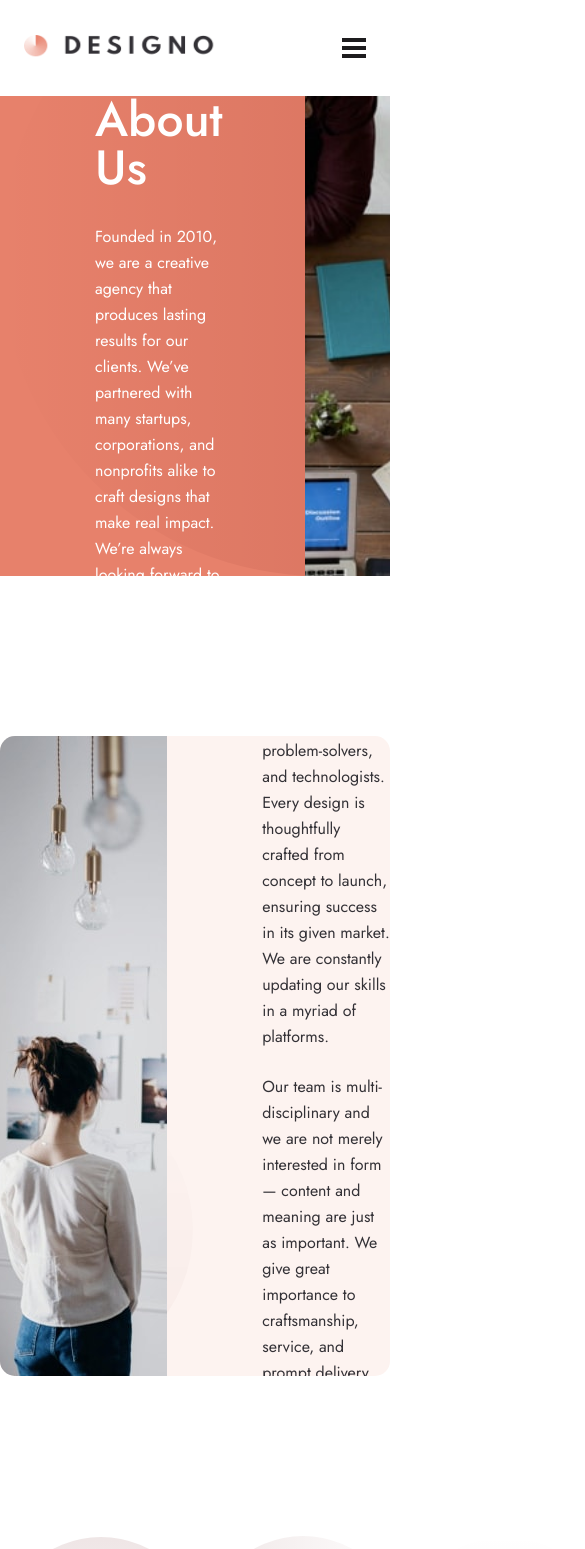
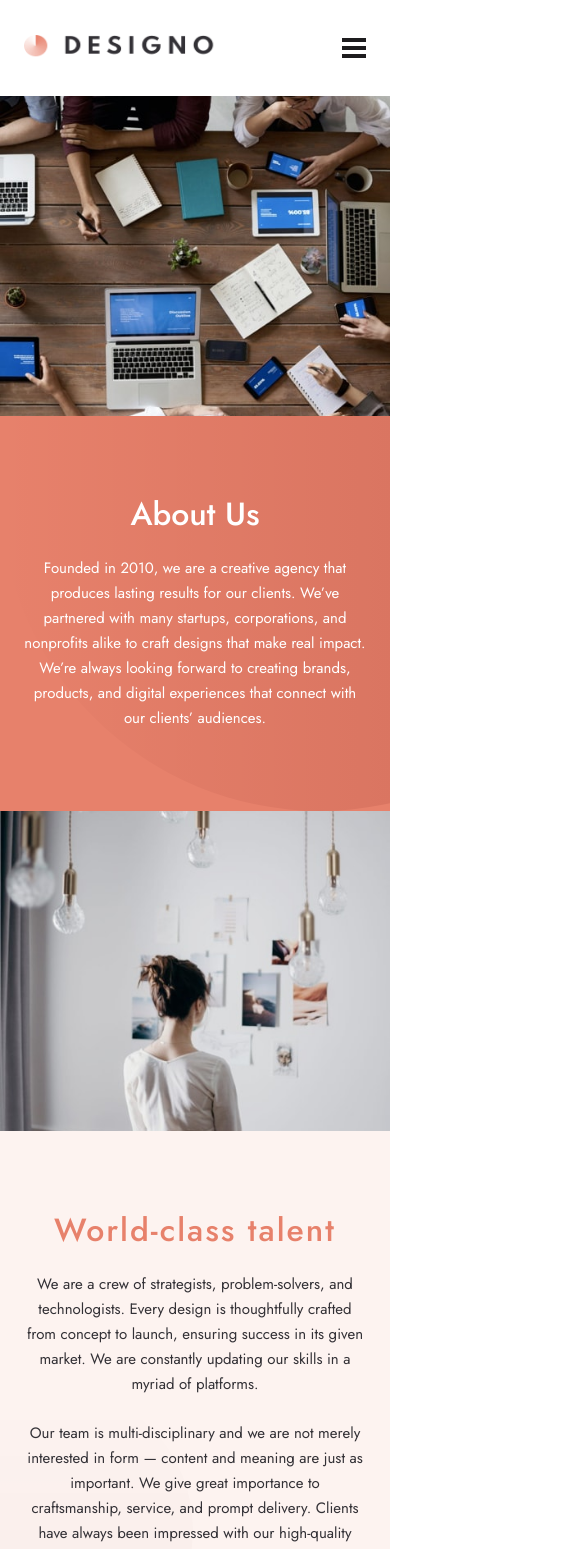
Before and after one commit to Jesuloba-world/Designo, a React (Create React App) app: page /about in a window 390 px wide. Shown: the top 1549 px of the page, 585 px wide, since content can reach past the window. Built offline with nearby package versions, Linux system fonts and the light colour scheme.

Commit message:
about page responsive

```diff
--- a/src/components/AboutHead/index.tsx
+++ b/src/components/AboutHead/index.tsx
@@ -8,6 +8,7 @@ import {
 	Image,
 } from "./style/aboutHead";
 import { ReactComponent as HeroSvg } from "../../assets/about/desktop/bg-pattern-hero-about-desktop.svg";
+import { ReactComponent as HeroSvgMobile } from "../../assets/about/mobile/bg-pattern-hero-about-mobile.svg";
 
 interface imageProps {
 	src: string;
--- a/src/components/AboutHead/style/aboutHead.ts
+++ b/src/components/AboutHead/style/aboutHead.ts
@@ -15,13 +15,19 @@ export const Container = styled.div`
 	margin-bottom: 16rem;
 	position: relative;
 
+	@media ${devices.tablet} {
+		height: 63.2rem;
+		margin-bottom: 12rem;
+	}
+
 	@media ${devices.tablet700} {
 		border-radius: 0;
 	}
 
-	/* @media ${devices.mobile} {
-		height: 32rem;
-	} */
+	@media ${devices.tablet500} {
+		height: 71.5rem;
+		margin-bottom: 0;
+	}
 `;
 
 export const Mask = styled.div`
@@ -32,6 +38,11 @@ export const Mask = styled.div`
 	width: 100%;
 	display: grid;
 	grid-template-columns: 4fr 3fr;
+
+	@media ${devices.tablet} {
+		grid-template-columns: 100%;
+		grid-template-rows: 32rem auto;
+	}
 `;
 
 export const Frame = styled.div`
@@ -40,18 +51,47 @@ export const Frame = styled.div`
 	flex-direction: column;
 	justify-content: center;
 	gap: 3.2rem;
+
+	@media ${devices.tablet} {
+		padding: 0 5.8rem;
+		grid-row: 2;
+		align-items: center;
+	}
+
+	@media ${devices.tablet500} {
+		gap: 2.4rem;
+		padding: 0 2.4rem;
+	}
 `;
 
 export const Title = styled(Heading1)`
 	color: ${({ theme }) => theme.white};
+
+	@media ${devices.tablet500} {
+		font-size: 3.2rem;
+		line-height: 3.6rem;
+	}
 `;
 
 export const Subtitle = styled(Body)`
 	color: ${({ theme }) => theme.white};
+
+	@media ${devices.tablet} {
+		text-align: center;
+	}
+
+	@media ${devices.tablet500} {
+		font-size: 15px;
+		line-height: 25px;
+	}
 `;
 
 export const Image = styled.img`
 	width: 100%;
 	height: 100%;
 	object-fit: cover;
+
+	@media ${devices.tablet} {
+		height: 32rem;
+	}
 `;
--- a/src/components/AboutInfo/style/aboutInfo.ts
+++ b/src/components/AboutInfo/style/aboutInfo.ts
@@ -1,5 +1,6 @@
 import styled from "styled-components/macro";
 import { Heading2, Body } from "../../UI/typography/style/typo";
+import { devices } from "../../devices";
 
 interface reverse {
 	reverse: boolean | undefined;
@@ -25,6 +26,19 @@ export const Container = styled.div<reverse>`
 		bottom: 0;
 		right: 19.7rem;
 	}`};
+
+	@media ${devices.tablet} {
+		height: 73.6rem;
+		margin-bottom: 12rem;
+	}
+
+	@media ${devices.tablet700} {
+		border-radius: 0;
+	}
+
+	@media ${devices.tablet500} {
+		height: 86.5rem;
+	}
 `;
 
 export const Mask = styled.div<reverse>`
@@ -35,11 +49,20 @@ export const Mask = styled.div<reverse>`
 	height: 100%;
 	display: flex;
 	${({ reverse }) => (reverse ? "flex-direction: row-reverse" : null)};
+
+	@media ${devices.tablet} {
+		flex-direction: column;
+	}
 `;
 
 export const Image = styled.img`
 	width: 42.88%;
 	object-fit: cover;
+
+	@media ${devices.tablet} {
+		width: 100%;
+		height: 32rem;
+	}
 `;
 
 export const Frame = styled.div`
@@ -48,10 +71,34 @@ export const Frame = styled.div`
 	flex-direction: column;
 	justify-content: center;
 	gap: 2.4rem;
+
+	@media ${devices.tablet} {
+		padding: 0 5.8rem;
+		align-items: center;
+		height: 100%;
+	}
+
+	@media ${devices.tablet500} {
+		padding: 0 2.4rem;
+	}
 `;
 
 export const Title = styled(Heading2)`
 	color: ${({ theme }) => theme.peach};
+
+	@media ${devices.tablet500} {
+		font-size: 3.2rem;
+		line-height: 3.6rem;
+	}
 `;
 
-export const Subtitle = styled(Body)``;
+export const Subtitle = styled(Body)`
+	@media ${devices.tablet} {
+		text-align: center;
+	}
+
+	@media ${devices.tablet500} {
+		font-size: 15px;
+		line-height: 25px;
+	}
+`;
--- a/src/components/ToLocation/style/toLocation.ts
+++ b/src/components/ToLocation/style/toLocation.ts
@@ -1,5 +1,6 @@
 import styled from "styled-components/macro";
 import { Heading3 } from "../../UI/typography/style/typo";
+import { devices } from "../../devices";
 
 export interface ovalTypes {
 	country: "canada" | "australia" | "uk";
@@ -7,11 +8,17 @@ export interface ovalTypes {
 
 export const Container = styled.div`
 	max-width: 111rem;
-	/* height: 36.4rem; */
 	margin: 0 auto;
 	margin-bottom: 16rem;
 	display: flex;
-	justify-content: space-between;
+	justify-content: center;
+	column-gap: 3rem;
+	flex-wrap: wrap;
+	row-gap: 8rem;
+
+	@media ${devices.tablet} {
+		margin-bottom: 12rem;
+	}
 `;
 
 export const Oval = styled.div<ovalTypes>`
--- a/src/components/page/style/page.ts
+++ b/src/components/page/style/page.ts
@@ -64,6 +64,10 @@ export const LeafContainer = styled.div<leaf>`
 				display: block;
 				transform: rotate(0) translateX(50%);
 				bottom: 38.8rem;
+
+				@media ${devices.desktopS} {
+					display: none;
+				}
 				`
 				: null}
 	}
--- a/src/containers/aboutHead/index.tsx
+++ b/src/containers/aboutHead/index.tsx
@@ -1,5 +1,7 @@
 import { AboutHead } from "../../components";
 import AboutImage from "../../assets/about/desktop/image-about-hero.jpg";
+import AboutImageTablet from "../../assets/about/tablet/image-about-hero.jpg";
+import AboutImageMobile from "../../assets/about/mobile/image-about-hero.jpg";
 
 export const AboutHeadContainer = () => {
 	return (
```
